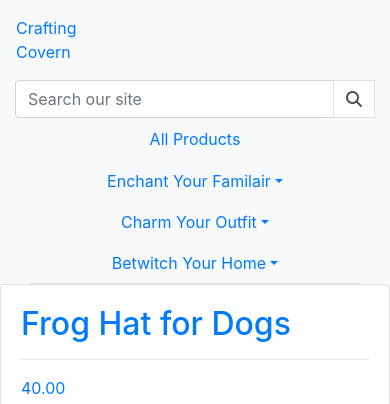
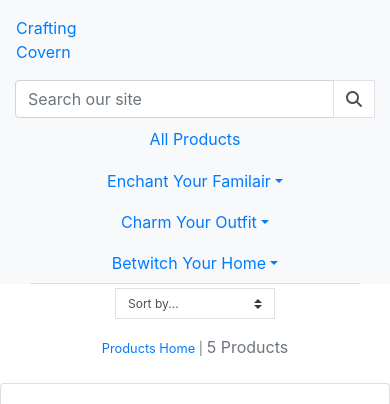
Before and after one commit to LaurieAnderson92/CraftingCovern, a Django app: a page that uses templates/base.html in a window 390 px wide. Shown: the top 404 px of the page. Run offline with Django 3.2, Linux system fonts and the light colour scheme; data comes from the database, SQL or seed files in the repository; some libraries are stand-ins or nearby versions.

Commit message:
feat: add filter option from p5

```diff
--- a/products/templates/products/product_list.html
+++ b/products/templates/products/product_list.html
@@ -1,6 +1,34 @@
 {% extends "base.html" %}
 
 {% block content %}
+    <!-- This row was inspired by the CI P5 Training Materials and edited to fit this project -->
+<div class="row">
+    <div class="col-10 offset-1">
+        <div class="row mt-1 mb-2">
+              <div class="col-12 col-md-6 my-auto d-flex justify-content-center justify-content-md-end">
+                <div class="w-50">
+                    <select id="sort-selector" class="custom-select custom-select-sm rounded-0 border border-{% if current_sorting != 'None_None' %}info{% else %}black{% endif %}">
+                        <option value="reset" {% if current_sorting == 'None_None' %}selected{% endif %}>Sort by...</option>
+                        <option value="cost_asc" {% if current_sorting == 'cost_asc' %}selected{% endif %}>Cost (low to high)</option>
+                        <option value="cost_desc" {% if current_sorting == 'cost_desc' %}selected{% endif %}>Cost (high to low)</option>
+                        <option value="name_asc" {% if current_sorting == 'name_asc' %}selected{% endif %}>Name (A-Z)</option>
+                        <option value="name_desc" {% if current_sorting == 'name_desc' %}selected{% endif %}>Name (Z-A)</option>
+                        <option value="category_asc" {% if current_sorting == 'category_asc' %}selected{% endif %}>Category (A-Z)</option>
+                        <option value="category_desc" {% if current_sorting == 'category_desc' %}selected{% endif %}>Category (Z-A)</option>
+                    </select>
+                </div>
+            </div>
+            <div class="col-12 col-md-6">
+                <p class="text-muted mt-3 text-center text-md-left">
+                    {% if query or current_categories or current_sorting != 'None_None' %}
+                        <span class="small"><a href="{% url 'products_all' %}">Products Home</a> | </span>
+                    {% endif %}
+                    {{ products|length }} Products{% if query %} found for <strong>"{{ query }}"</strong>{% endif %}
+                </p>
+            </div>
+        </div>
+    </div>
+</div>
 <div class="row">
     <!-- This DTL iterates through the product model and displays them -->
   {% for product in products %}
@@ -34,4 +62,38 @@
     </ul>
   </nav>
   {% endif %}
-{% endblock content %}
+{% endblock %}
+
+
+<!-- Script taken from CI P5 training course and tweaked to exclude ratings -->
+{% block postloadjs %}
+{{ block.super }}
+    <script type="text/javascript">
+		$('.btt-link').click(function(e) {
+			window.scrollTo(0,0)
+		})
+	</script>
+
+    <script type="text/javascript">
+        $('#sort-selector').change(function(){
+            var selector = $(this);
+            var currentUrl = new URL(window.location);
+
+            var selectedVal = selector.val();
+            if(selectedVal != "reset"){
+                var sort = selectedVal.split("_")[0];
+                var direction = selectedVal.split("_")[1];
+
+                currentUrl.searchParams.set("sort", sort);
+                currentUrl.searchParams.set("direction", direction);
+
+                window.location.replace(currentUrl);
+            } else{
+                currentUrl.searchParams.delete("sort", sort);
+                currentUrl.searchParams.delete("direction", direction);
+
+                window.location.replace(currentUrl);
+            }
+        })
+    </script>
+{% endblock %}
--- a/products/urls.py
+++ b/products/urls.py
@@ -19,5 +19,5 @@ from . import views
 urlpatterns = [
     path('', views.index, name='home'),
     path('product/', views.product_list, name='products_all'),
-    path('<int:id>', views.product_detail, name='product_detail')
+    path('product/<int:id>', views.product_detail, name='product_detail')
 ]
--- a/products/views.py
+++ b/products/views.py
@@ -1,7 +1,7 @@
 from django.shortcuts import render, get_object_or_404, redirect, reverse
+from django.db.models.functions import Lower
 from django.http import HttpResponse
 from django.db.models import Q
-from django.views import generic
 from .models import Product, Category
 
 # Create your views here.
@@ -26,14 +26,12 @@ def product_list(request):
             if sortkey == 'name':
                 sortkey = 'lower_name'
                 products = products.annotate(lower_name=Lower('name'))
-            if sortkey == 'category':
-                sortkey = 'category__name'
+
             if 'direction' in request.GET:
                 direction = request.GET['direction']
                 if direction == 'desc':
                     sortkey = f'-{sortkey}'
-            products = products.order_by(sortkey)
-
+                products = products.order_by(sortkey)
 
         if 'category' in request.GET:
             categories = request.GET['category'].split(',')
@@ -52,16 +50,15 @@ def product_list(request):
 
     context = {
         'products': products,
-        'search_term': query,
+        'query': query,
         'current_categories': categories,
         'current_sorting': current_sorting,
     }
 
-    print(products)
     return render(
     request,
     'products/product_list.html',
-    {"products": products},
+    context,
     )
 
 def product_detail(request, id):
--- a/templates/base.html
+++ b/templates/base.html
@@ -85,5 +85,8 @@
         <script src="https://cdn.jsdelivr.net/npm/popper.js@1.16.0/dist/umd/popper.min.js" integrity="sha384-Q6E9RHvbIyZFJoft+2mJbHaEWldlvI9IOYy5n3zV9zzTtmI3UksdQRVvoxMfooAo" crossorigin="anonymous"></script>
         <script src="https://stackpath.bootstrapcdn.com/bootstrap/4.4.1/js/bootstrap.min.js" integrity="sha384-wfSDF2E50Y2D1uUdj0O3uMBJnjuUD4Ih7YwaYd1iqfktj0Uod8GCExl3Og8ifwB6" crossorigin="anonymous"></script>
     {% endblock %}
+
+    {% block postloadjs %}
+    {% endblock %}
 </body>
 </html>
```
